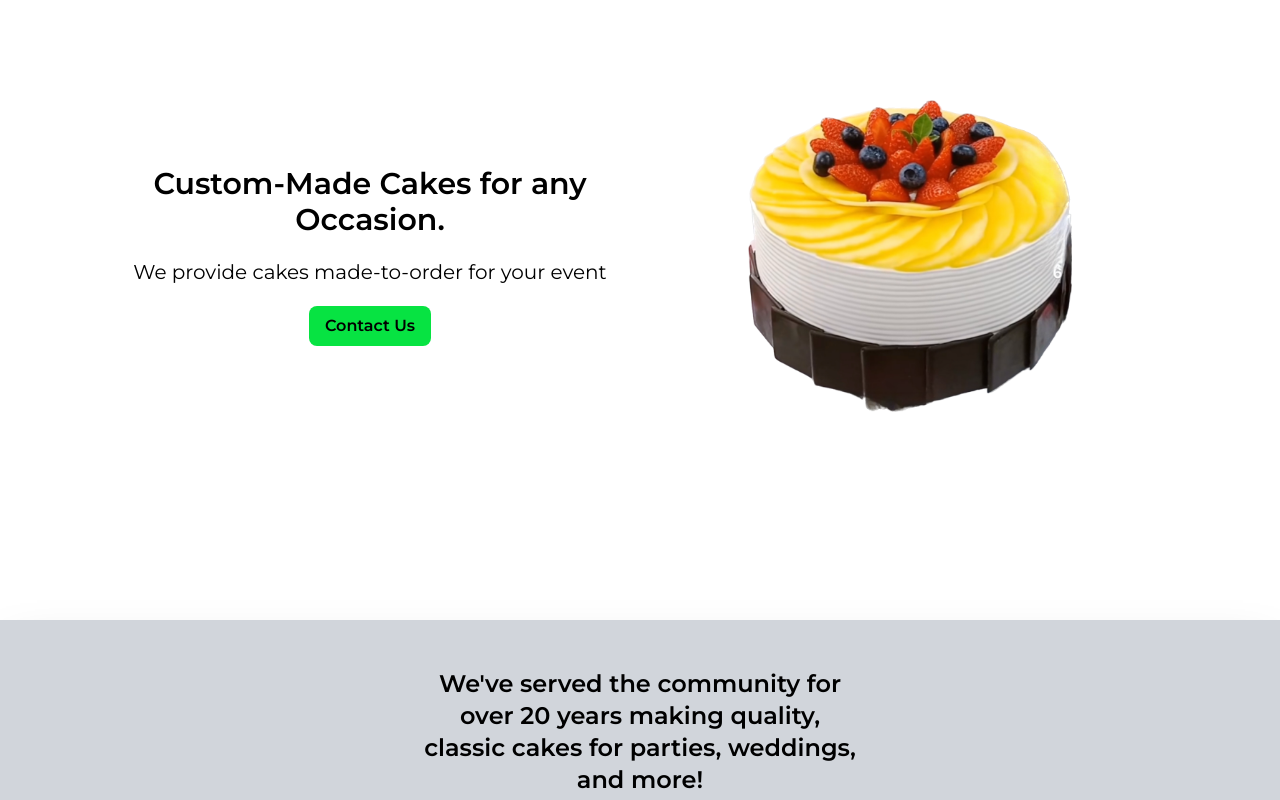
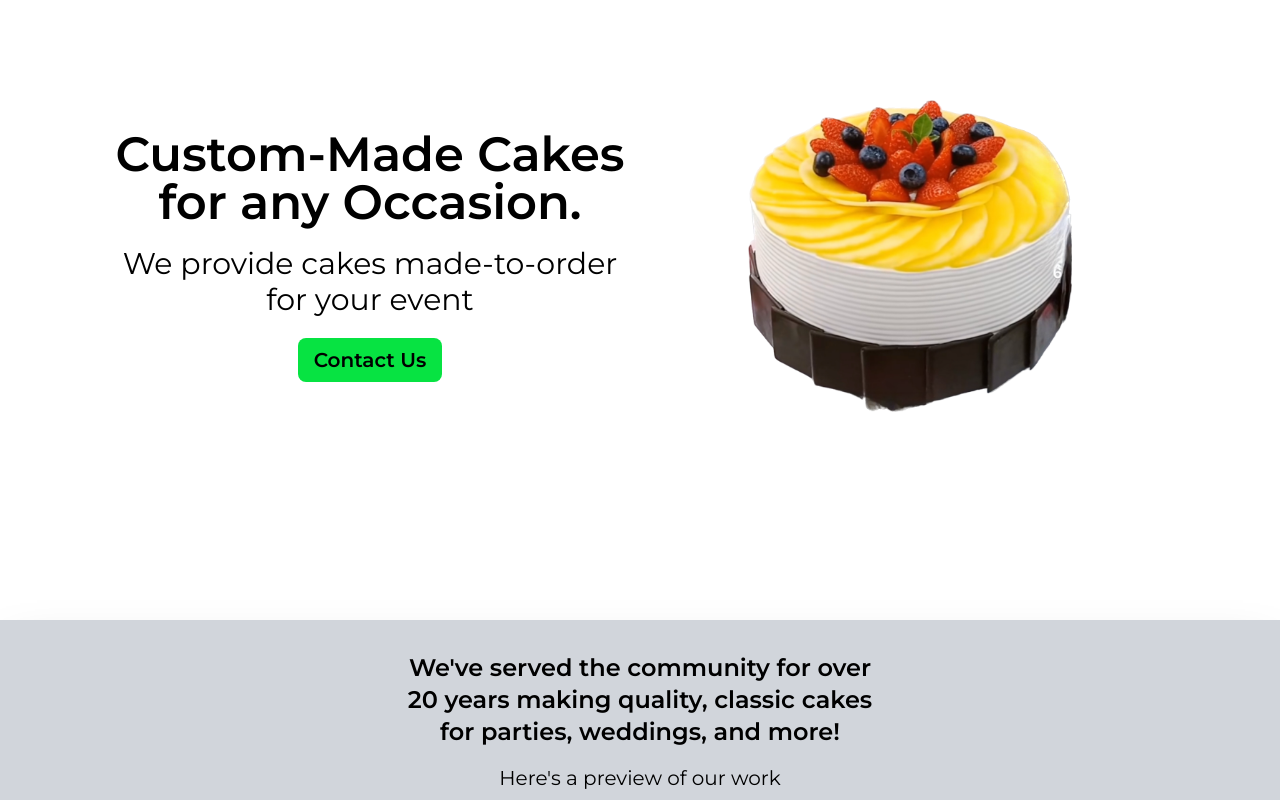
Before and after one commit to lausan3/4618-Bakery, a React (Vite) app: page / in a window 1280 px wide. Shown: the part 220-1020 px from the top of the page. Built offline with nearby package versions, Linux system fonts and the light colour scheme; a web font is replaced by a local one.

Commit message:
Styling changes for Home

```diff
--- a/src/routes/home.tsx
+++ b/src/routes/home.tsx
@@ -44,9 +44,9 @@ const Home = () => {
         <div id="hero-stack" className="
           flex flex-col text-center items-center gap-5
         ">
-          <span className="text-3xl font-semibold">Custom-Made Cakes for any Occasion.</span>
-          <span className="text-xl">We provide cakes made-to-order for your event</span>
-          <Link className="px-4 py-2 bg-brand rounded-lg font-semibold" to="/order">Contact Us</Link>
+          <span className="text-5xl font-semibold">Custom-Made Cakes for any Occasion.</span>
+          <span className="text-3xl">We provide cakes made-to-order for your event</span>
+          <Link className="px-4 py-2 text-xl bg-brand rounded-lg font-semibold" to="/order">Contact Us</Link>
         </div>
         <img src="./IMG_0003.PNG" alt="Showcase Cake" className="
           p-10
@@ -62,10 +62,15 @@ const Home = () => {
         sm:center-size sm:min-w-full"
       >
         <span className="
-          p-8 self-center
+          p-4 self-center
           text-lg text-center font-semibold w-[80%]
           sm:w-[40%] sm:text-2xl
         ">We've served the community for over 20 years making quality, classic cakes for parties, weddings, and more!</span>
+
+        <span
+          className="text-xl text-center"
+        >Here's a preview of our work</span>
+
         <Carousel
           className="p-24 w-full sm:p-8"
           arrows
```
